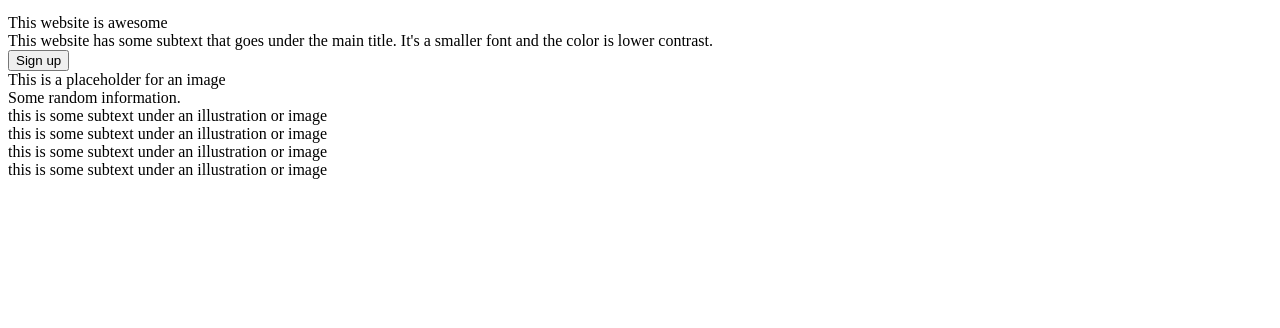
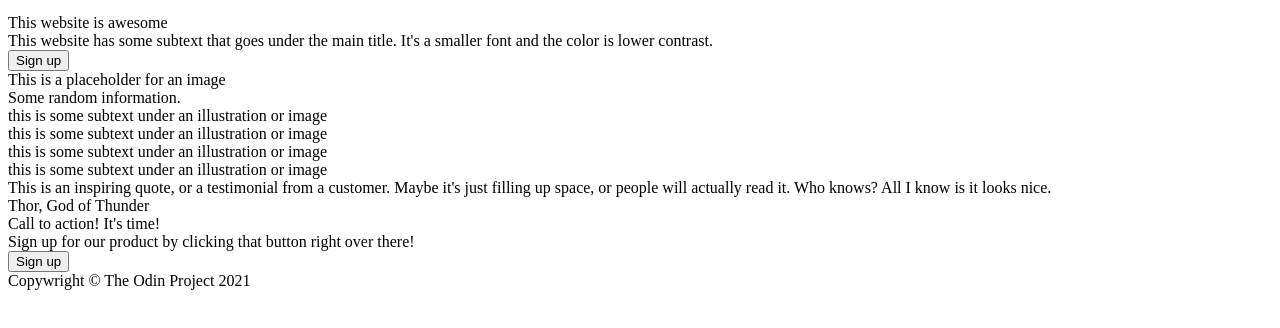
Before and after one commit to nomadseven/foundations-landing-page, a plain HTML site: page index.html in a window 1280 px wide. Shown: the part 98-426 px from the top of the page. Drawn offline with Linux system fonts and the light colour scheme.

Commit message:
Finish adding gener markup and content add

```diff
--- a/index.html
+++ b/index.html
@@ -43,5 +43,17 @@
             <div class="subtext">this is some subtext under an illustration or image</div>
         </div>
     </div>
+    <div class="quote">
+        <div class="inspire">This is an inspiring quote, or a testimonial from a customer.
+             Maybe it's just filling up space, or people will actually read it. Who knows?
+              All I know is it looks nice.</div>
+        <div class="thor">Thor, God of Thunder</div>
+    </div>
+    <div class="call">
+        <div class="action">Call to action! It's time!</div>
+        <div class="click">Sign up for our product by clicking that button right over there!</div>
+        <button class="signup2">Sign up</button>
+    </div>
+    <div class="footer">Copywright © The Odin Project 2021</div>
 </body>
 </html>
```
